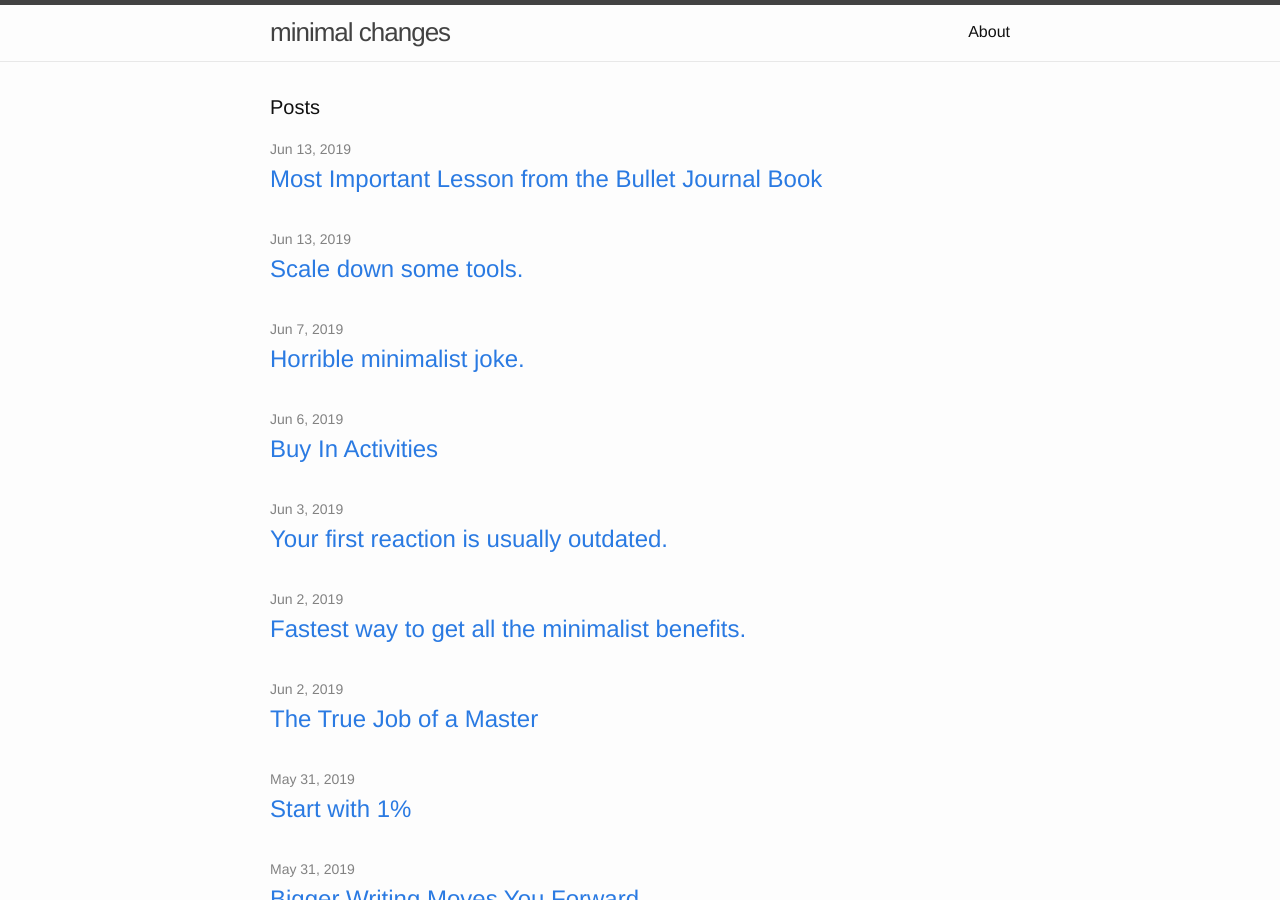
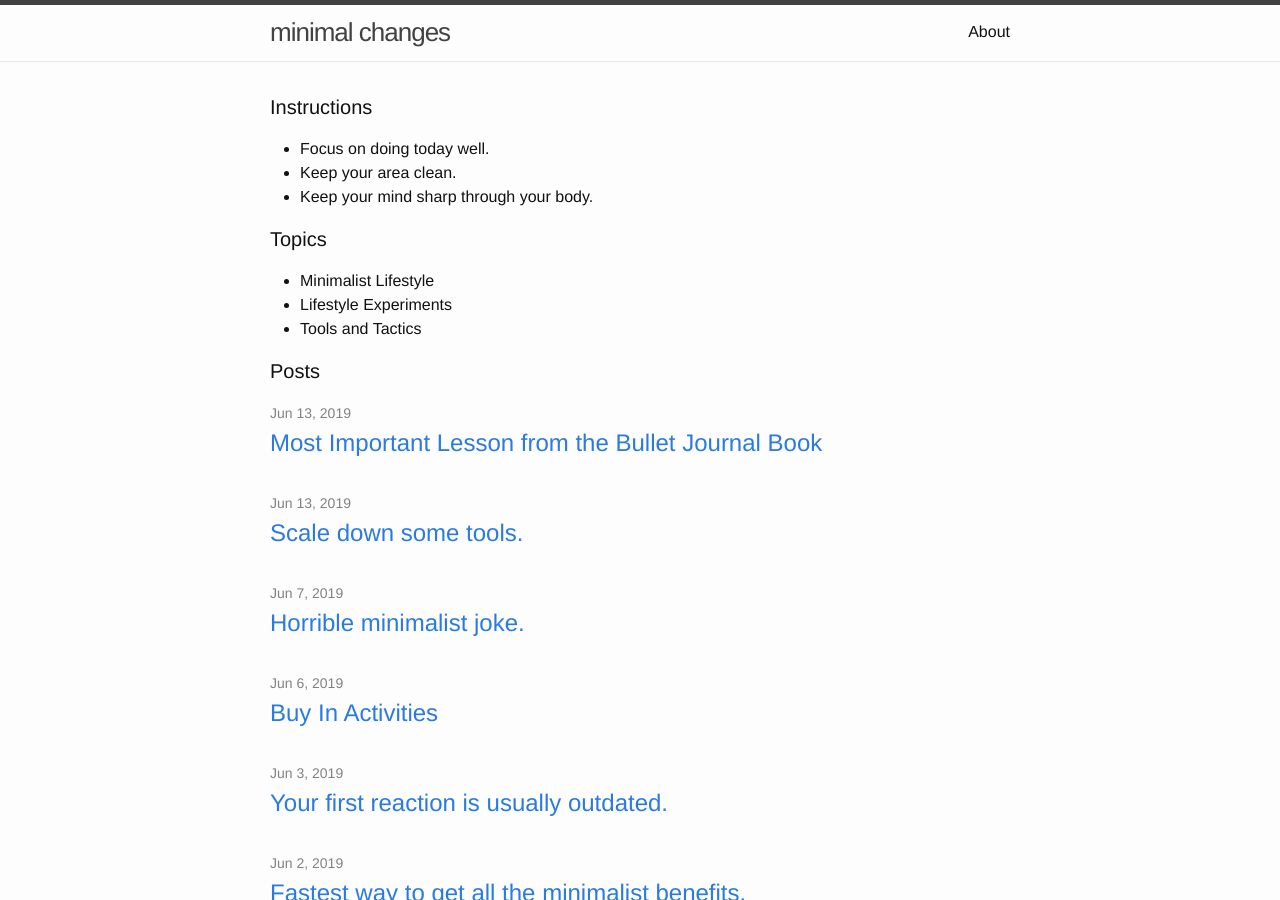
Before and after one commit to kevinolega/minimalchanges, a Jekyll site: the page built from index.md, in a window 1280 px wide and 900 px high. Built offline with Jekyll 4.4.1, drawn with Linux system fonts in a browser that asks for light colours; nearby versions of some CDN libraries; library files that are not in the unit come from our copies.

Commit message:
homepage test

```diff
--- a/_layouts/home.html
+++ b/_layouts/home.html
@@ -3,7 +3,20 @@ layout: default
 ---
 
 <div class="home">
-
+  <h1 class="page-heading">Instructions</h1>
+  <p></p>
+  <ul>
+    <li>Focus on doing today well.</li>
+    <li>Keep your area clean.</li>
+    <li>Keep your mind sharp through your body.</li>
+  </ul>
+  <h1 class="page-heading">Topics</h1>
+  <p></p>
+  <ul>
+    <li>Minimalist Lifestyle</li>
+    <li>Lifestyle Experiments</li>
+    <li>Tools and Tactics</li>
+  </ul>
   <h1 class="page-heading">Posts</h1>
 
   {{ content }}
```
Also changed, not shown: 1 other file.
